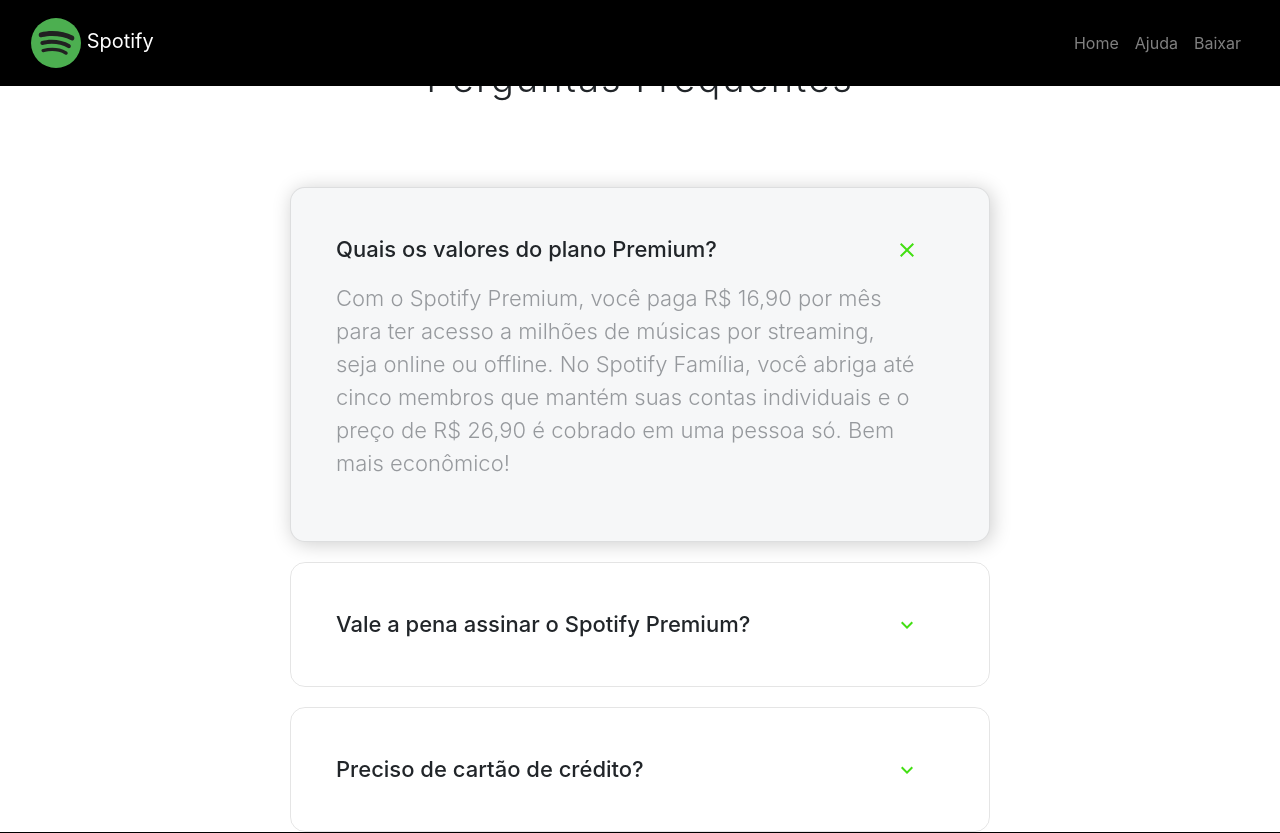
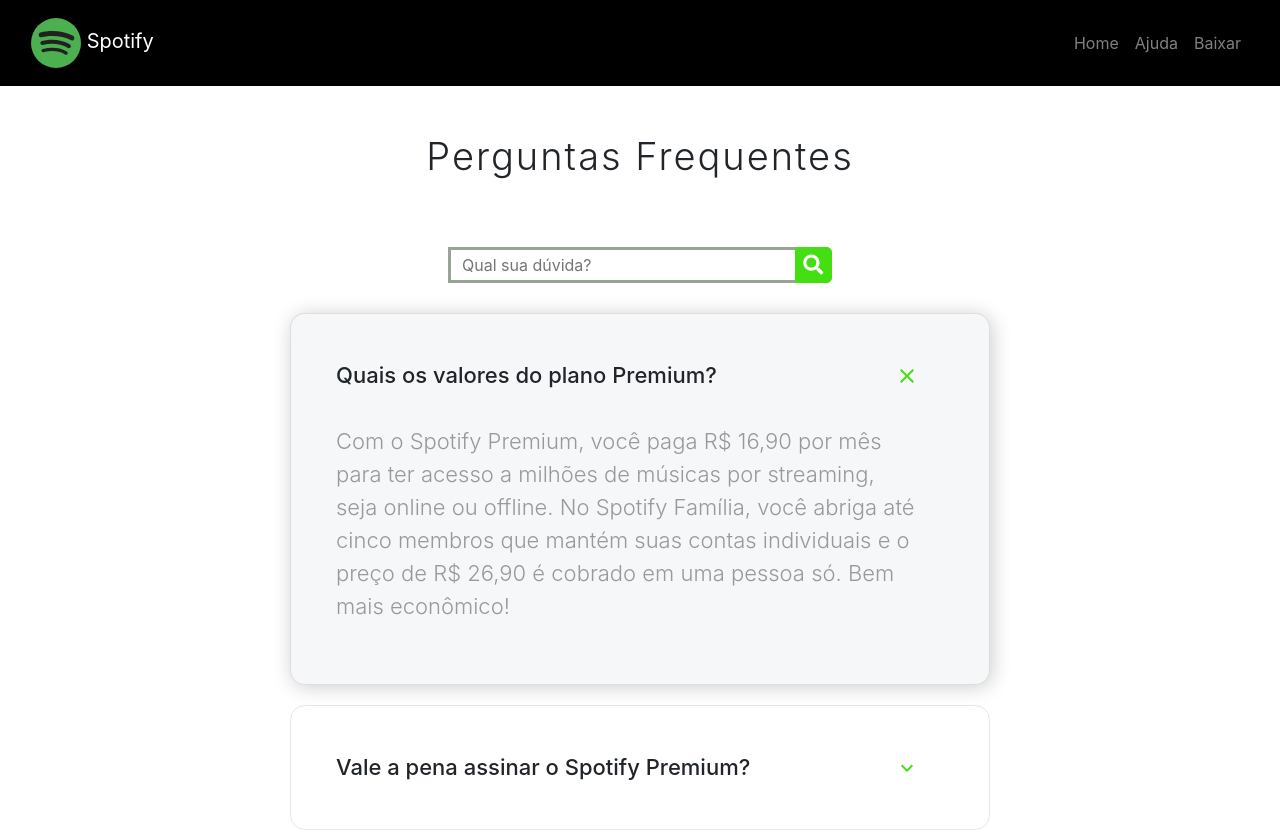
Before and after one commit to MatheusR1/SpotifyClone, an Angular app: page /help in a window 1280 px wide. Shown: the top 833 px of the page. Built offline with nearby package versions, Linux system fonts and the light colour scheme.

Commit message:
fix search box

```diff
--- a/src/app/help-page/help-page.component.css
+++ b/src/app/help-page/help-page.component.css
@@ -87,3 +87,48 @@ details[open] .control-icon-close {
 details[open] .control-icon-expand {
   display: none;
 }
+
+#imgpos {
+  margin-bottom:8rem;
+  margin-top:8rem;
+}
+
+
+@import url(https://fonts.googleapis.com/css?family=Open+Sans);
+
+.search {
+  width: 100%;
+  position: relative;
+  display: flex;
+}
+
+.searchTerm {
+  width: 100%;
+  border: 3px solid rgb(153, 163, 150);
+  border-right: none;
+  color: #9DBFAF;
+}
+
+.searchTerm:focus{
+  color: rgb(153, 163, 150);
+}
+
+.searchButton {
+  width: 40px;
+  height: 36px;
+  border: 1px solid rgb(67, 223, 19);;
+  background: rgb(67, 223, 19);;
+  text-align: center;
+  color: #fff;
+  border-radius: 0 5px 5px 0;
+  cursor: pointer;
+  font-size: 20px;
+}
+
+/*Resize the wrap to see the search bar change!*/
+.wrap{
+  width: 30%;
+  position: absolute;
+  left: 50%;
+  transform: translate(-50%, -50%);
+}
--- a/src/app/help-page/help-page.component.html
+++ b/src/app/help-page/help-page.component.html
@@ -1,10 +1,19 @@
+<div id="imgpos">
 
-<form class="example" action="/action_page.php" style="margin:auto;max-width:300px">
-  <input type="text" placeholder="Search.." name="search2">
-  <button type="submit"><i class="fa fa-search"></i></button>
-</form>
+  <h2><p>Perguntas Frequentes</p></h2>
 
-<h2>Perguntas Frequentes</h2>
+  <div class="wrap">
+    <div class="search">
+      <input type="text" class="searchTerm" placeholder="  Qual sua dúvida?">
+      <button type="submit" class="searchButton">
+        <i class="fa fa-search"></i>
+      </button>
+    </div>
+  </div>
+
+  <br />
+  <br />
+
 
   <div style="visibility: hidden; position: absolute; width: 0px; height: 0px;">
     <svg xmlns="http://www.w3.org/2000/svg">
@@ -23,7 +32,7 @@
       <svg class="control-icon control-icon-expand" width="24" height="24" role="presentation"><use xmlns:xlink="http://www.w3.org/1999/xlink" xlink:href="#expand-more" /></svg>
       <svg class="control-icon control-icon-close" width="24" height="24" role="presentation"><use xmlns:xlink="http://www.w3.org/1999/xlink" xlink:href="#close" /></svg>
     </summary>
-  <p>  <p>  Com o Spotify Premium, você paga R$ 16,90 por mês para ter acesso a milhões de músicas por streaming, seja online ou offline. No Spotify Família, você abriga até cinco membros que mantém suas contas individuais e o preço de R$ 26,90 é cobrado em uma pessoa só. Bem mais econômico!</p>
+    <p><br /> Com o Spotify Premium, você paga R$ 16,90 por mês para ter acesso a milhões de músicas por streaming, seja online ou offline. No Spotify Família, você abriga até cinco membros que mantém suas contas individuais e o preço de R$ 26,90 é cobrado em uma pessoa só. Bem mais econômico!</p>
   </details>
 
   <details>
@@ -33,7 +42,7 @@
       <svg class="control-icon control-icon-expand" width="24" height="24" role="presentation"><use xmlns:xlink="http://www.w3.org/1999/xlink" xlink:href="#expand-more" /></svg>
       <svg class="control-icon control-icon-close" width="24" height="24" role="presentation"><use xmlns:xlink="http://www.w3.org/1999/xlink" xlink:href="#close" /></svg>
     </summary>
-  <p>A versão grátis do aplicativo já parece bastante atrativa, uma vez que o usuário pode ouvir músicas com qualidade e sem consumir muitos dados de internet. No entanto, o Spotify grátis tem certas limitações, por exemplo, o usuário só pode ouvir músicas em ordem aleatória. Com premium, você tem acesso ilimitado à músicas, além de poder baixá-las no app.</p>
+    <p><br /> A versão grátis do aplicativo já parece bastante atrativa, uma vez que o usuário pode ouvir músicas com qualidade e sem consumir muitos dados de internet. No entanto, o Spotify grátis tem certas limitações, por exemplo, o usuário só pode ouvir músicas em ordem aleatória. Com premium, você tem acesso ilimitado à músicas, além de poder baixá-las no app.</p>
   </details>
 
   <details>
@@ -42,5 +51,7 @@
       <svg class="control-icon control-icon-expand" width="24" height="24" role="presentation"><use xmlns:xlink="http://www.w3.org/1999/xlink" xlink:href="#expand-more" /></svg>
       <svg class="control-icon control-icon-close" width="24" height="24" role="presentation"><use xmlns:xlink="http://www.w3.org/1999/xlink" xlink:href="#close" /></svg>
     </summary>
-  <p>Não! Além da possibilidade de assinatura por cartão, você também pode optar por comprar nossos cartões pré pago! </p>
+    <p><br />Não! Além da possibilidade de assinatura por cartão, você também pode optar por comprar nossos cartões pré pago! </p>
+
   </details>
+</div>
--- /dev/null
+++ b/src/app/help-page/help-page.scss
@@ -0,0 +1,132 @@
+/*
+ * This is a manifest file that'll be compiled into application.css, which will include all the files
+ * listed below.
+ *
+ * Any CSS and SCSS file within this directory, lib/assets/stylesheets, or any plugin's
+ * vendor/assets/stylesheets directory can be referenced here using a relative path.
+ *
+ * You're free to add application-wide styles to this file and they'll appear at the bottom of the
+ * compiled file so the styles you add here take precedence over styles defined in any other CSS/SCSS
+ * files in this directory. Styles in this file should be added after the last require_* statement.
+ * It is generally better to create a new file per style scope.
+ *
+ *= require naked.min
+ *= require_self
+ *= require owl.carousel.min
+ *= require owl.theme.default.min
+ *= require_tree ./landing
+ */
+
+ @font-face {
+    font-family: 'Averta';
+    font-weight: normal;
+    font-display: swap;
+    src: asset-url('averta-regular-webfont.woff2') format('woff2'),
+         asset-url('averta-regular-webfont.eot?#iefix') format('embedded-opentype'),
+         asset-url('averta-regular-webfont.woff') format('woff'),
+         asset-url('averta-regular-webfont.ttf') format('truetype');
+  }
+
+  @font-face {
+    font-family: 'Averta';
+    font-weight: bold;
+    font-display: swap;
+    src: asset-url('averta-bold-webfont.woff2') format('woff2'),
+         asset-url('averta-bold-webfont.eot?#iefix') format('embedded-opentype'),
+         asset-url('averta-bold-webfont.woff') format('woff'),
+         asset-url('averta-bold-webfont.ttf') format('truetype');
+  }
+
+  @font-face {
+    font-family: 'Averta Black';
+    font-weight: normal;
+    font-style: normal;
+    font-display: swap;
+    src: asset-url('averta-black-webfont.woff2'),
+         asset-url('averta-black-webfont.eot?#iefix') format('embedded-opentype'),
+         asset-url('averta-black-webfont.woff') format('woff'),
+         asset-url('averta-black-webfont.ttf') format('truetype');
+  }
+
+  body, input, select, button {
+    font-family: 'Averta', helvetica neue, Helvetica, Arial, sans-serif;
+    -webkit-font-smoothing: antialiased;
+  }
+
+  body {
+    font-size: 15px;
+    line-height: 1.42857143;
+    color: #555;
+    overflow-x: hidden;
+
+    &.body--locked {
+      overflow: hidden;
+    }
+  }
+
+  a {
+    color: #555;
+    text-decoration: underline;
+  }
+  a:hover {
+    text-decoration: none;
+  }
+
+  b {
+    font-weight: bold;
+  }
+
+  ul {
+    padding: 0;
+    margin: 0;
+  }
+
+  li {
+    list-style: none;
+  }
+
+  p {
+    margin: 0 0 15px;
+  }
+
+  [class*=grid__] {
+    box-sizing: border-box;
+    padding: 0 15px;
+  }
+
+  .hide {
+    display: none;
+  }
+
+  .text-center {
+    text-align: center;
+  }
+
+  .resp-img {
+    max-width: 100%;
+    width: 100%;
+    display: block;
+  }
+
+  .grid {
+    margin: 0;
+  }
+
+  .scroll-hidden {
+    overflow: hidden;
+  }
+
+  .link {
+    color:#8f95aa;
+    text-decoration:none;
+    &:hover {
+      color: #ef88bf;
+    }
+  }
+
+  @media (min-width: 1200px) {
+    .grid {
+      margin-left: -15px;
+      margin-right: -15px;
+    }
+  }
```
Also changed, not shown: 1 other file (tests, documents, lock files or other folders). Lines whose indentation alone changed are shown as unchanged.
